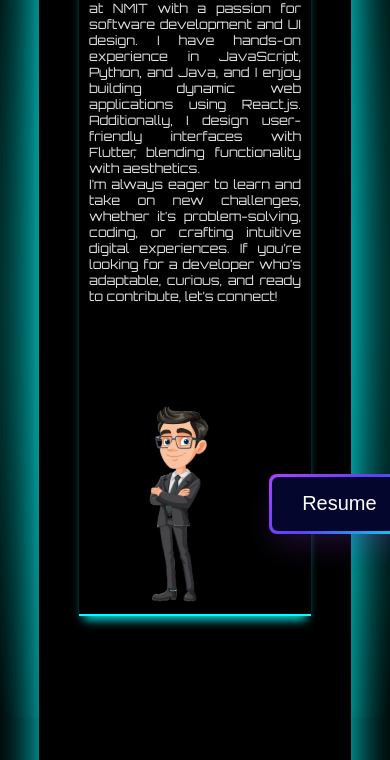
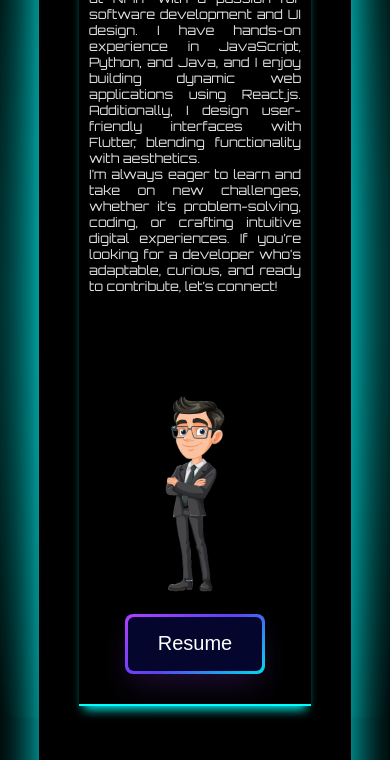
Before and after one commit to sinharitun/My-Portfolio, a plain HTML site: page hire-form.html in a window 390 px wide. Shown: the part 127-887 px from the top of the page. Drawn offline with Linux system fonts and the light colour scheme.

Commit message:
'responsive'

```diff
--- a/hire-Style.css
+++ b/hire-Style.css
@@ -188,3 +188,34 @@ h1{
         padding-top: 100px;
     }
 }
+
+@media(max-width: 500px)  {
+    .wrapper{
+        display: flex;
+        flex-direction: column;
+        width: 80%;
+        height: 250vh;
+        padding-bottom: 10px;
+        padding-top: 10px;
+        margin-top: 10px;
+    }
+    .img-box{
+        display: flex;
+        flex-direction: column;
+        justify-content: center;
+        padding: 0;
+        margin: 0;
+    }
+    .button-64{
+        margin: 0;
+        margin-top: 20px;
+        margin-bottom: 20px;
+    }
+    .about-dis{
+        margin-top: 10px;
+    }
+    .right-section{
+        padding-bottom: 0;
+        margin-bottom: 0;
+    }
+}
--- a/style.css
+++ b/style.css
@@ -431,7 +431,8 @@ width: 70px;
         scroll-behavior: smooth;
         /* scroll-padding-top: 20px; */
         scrollbar-width: none;
-        /* background-color: rgb(0, 0, 0); */
+        /* backgr
+        ound-color: rgb(0, 0, 0); */
     }
 
     .hero-section{
@@ -640,7 +641,7 @@ width: 70px;
 .container-cer .box{
     position: relative;
     margin: 10px;
-    width: 31%;
+    width: 30%;
     height: 200px;
     overflow: hidden;
     border-radius: 20px;
```
Also changed, not shown: index.html (+2 -2 lines).
